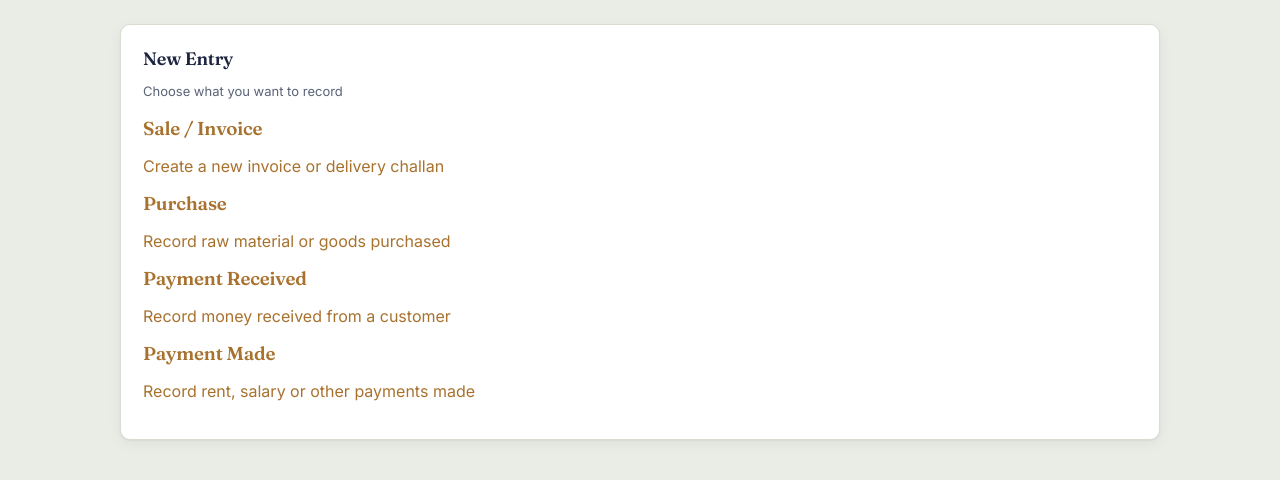
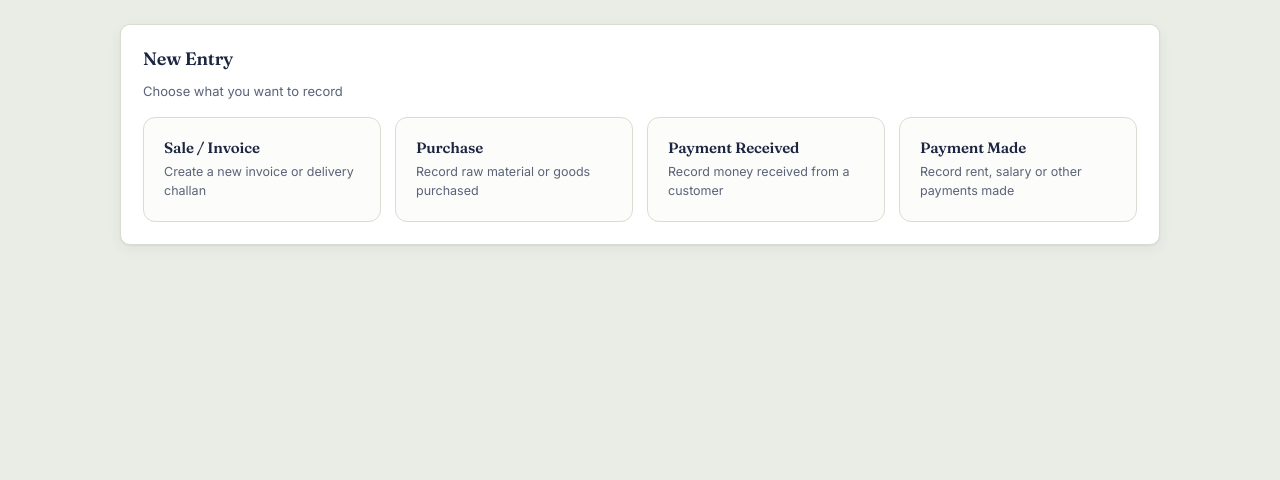
Before and after one commit to Julius00778/packaging-billing-app, a Flask app: page /entry in a window 1280 px wide. Shown: the part 70-550 px from the top of the page. Run offline with Flask 3, Linux system fonts and the light colour scheme; the visitor is signed in with stand-in values (Sample User, id 1); data comes from the database, SQL or seed files in the repository.

Commit message:
Add CSS for New Entry tiles and voucher badges

```diff
--- a/static/style.css
+++ b/static/style.css
@@ -75,6 +75,16 @@ tbody td{padding:9px 8px;border-bottom:1px solid var(--border);vertical-align:mi
 .badge.owner{background:var(--accent-soft);color:var(--accent-deep);}
 .badge.staff{background:var(--success-soft);color:var(--success);}
 .badge.inactive{background:var(--danger-soft);color:var(--danger);}
+.badge.sale{background:var(--accent-soft);color:var(--accent-deep);}
+.badge.receipt{background:var(--success-soft);color:var(--success);}
+.badge.purchase{background:var(--danger-soft);color:var(--danger);}
+.badge.payment_made{background:var(--danger-soft);color:var(--danger);}
+
+.entry-grid{display:grid;grid-template-columns:repeat(auto-fit, minmax(220px, 1fr));gap:14px;margin-top:16px;}
+.entry-tile{display:block;padding:20px;border:1px solid var(--border);border-radius:12px;text-decoration:none;background:#FCFCFA;transition:border-color .15s, transform .15s;}
+.entry-tile:hover{border-color:var(--accent);transform:translateY(-2px);}
+.entry-tile h3{font-size:15px;color:var(--ink);margin-bottom:6px;}
+.entry-tile p{font-size:12.5px;color:var(--ink-soft);line-height:1.5;margin:0;}
 
 .toolbar{display:flex;gap:10px;margin-bottom:16px;flex-wrap:wrap;align-items:center;}
 .toolbar input[type=text]{flex:1;min-width:200px;padding:10px 14px;border:1px solid var(--border);border-radius:8px;font-size:14px;background:#FCFCFA;}
```
